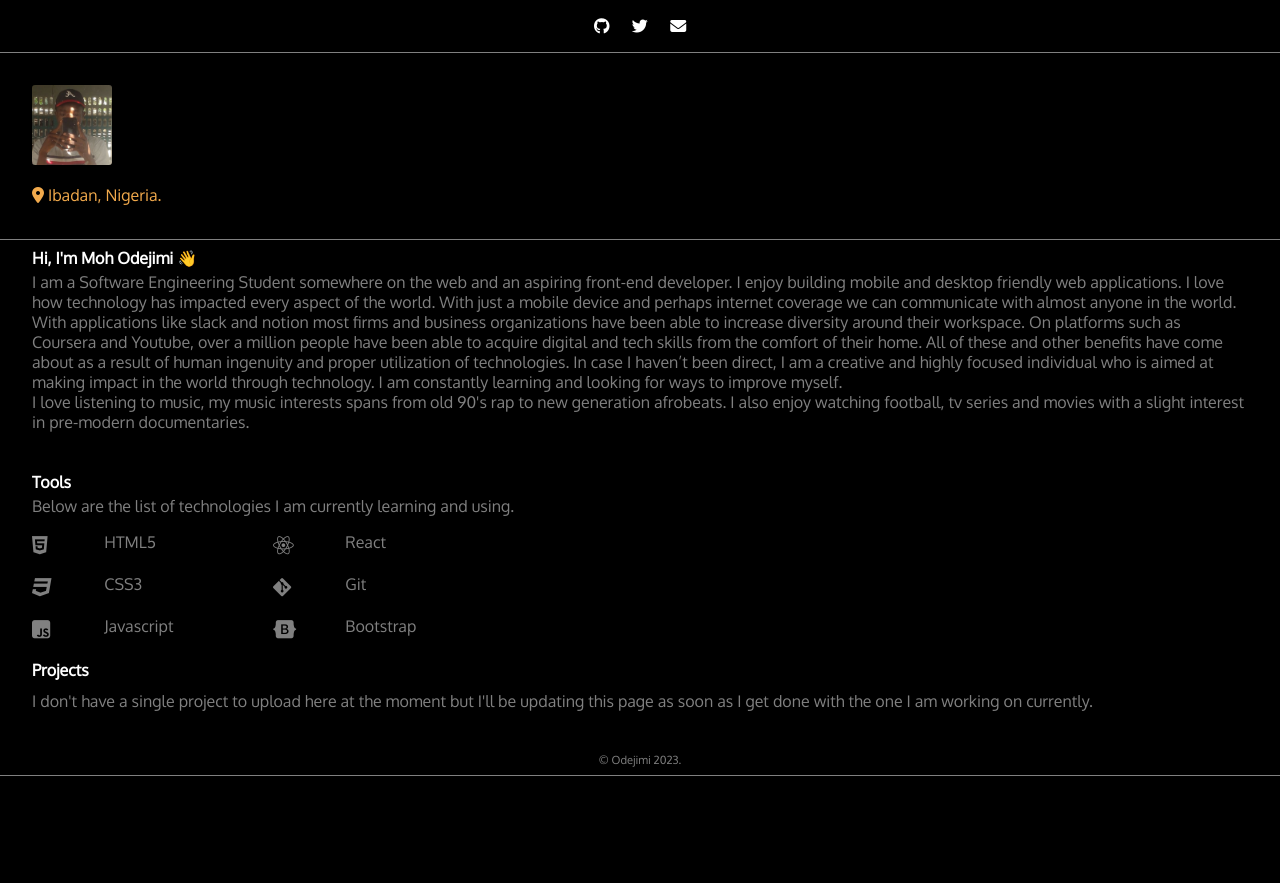
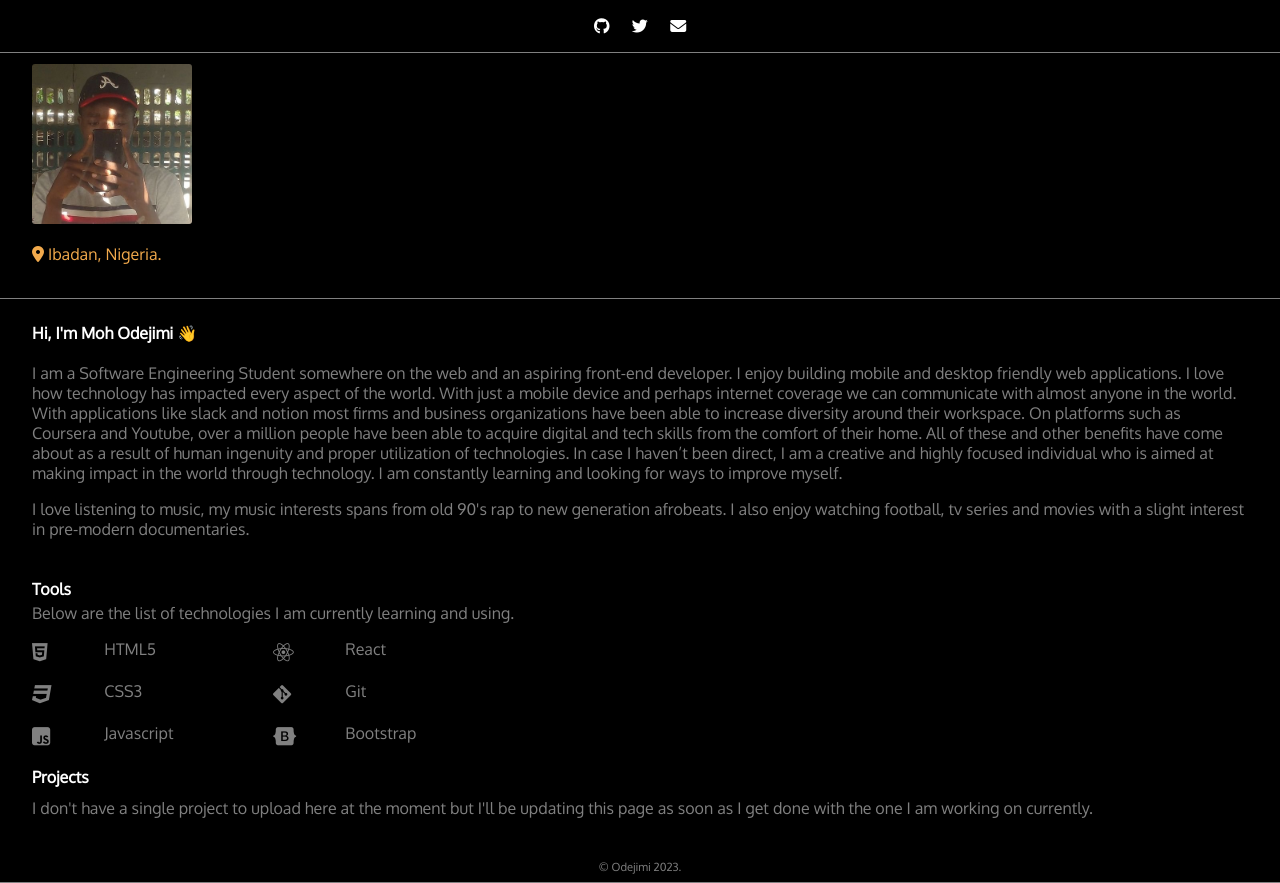
Before and after one commit to MohOdejimi/Mouzone-, a plain HTML site: page index.html in a window 1280 px wide. Before the commit the page ends 800 px from the top, so only its background shows below. Drawn offline with Linux system fonts and the light colour scheme.

Commit message:
Portfolio Website

```diff
--- a/index.css
+++ b/index.css
@@ -5,9 +5,11 @@
   background-color: black;
 }
 header {
-  position: sticky;
+  position: fixed;
   top: 0;
-  z-index : 2;
+  z-index: 2;
+  box-shadow: 0px 0px 2px;
+  width: 100%;
 }
 header ul{
   display: flex;
@@ -33,12 +35,14 @@ header ul li a:hover {
     padding: 2rem;
     margin: 0;
     border-bottom: 0.01px solid grey;
+    margin-bottom: 1rem;
   }
   section img {
-    width: 5em;
-    height: 5rem;
+    width: 10em;
+    height: auto;
     border: 1px solid current-color;
     border-radius: 3px;
+    margin-top: 2rem;
   }
   p span {
     display: inline-block;
@@ -61,8 +65,10 @@ header ul li a:hover {
      display: inline-block;
      position: absolute;
      top: 0.5rem;
+     padding-bottom: 0.5rem;
     }
   #article p{
+    margin-top: 1rem;
      display: inline-block;
      color: grey;
      font-size: 1rem;
```
